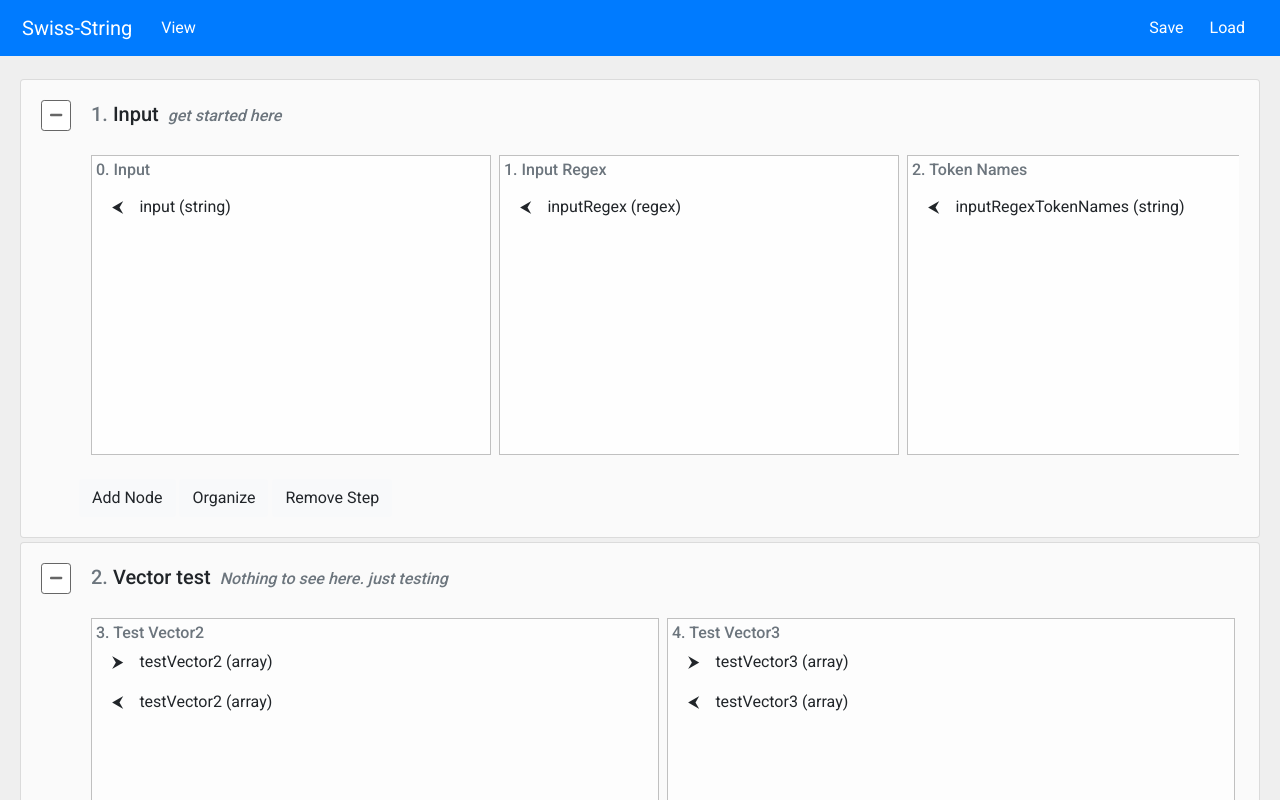
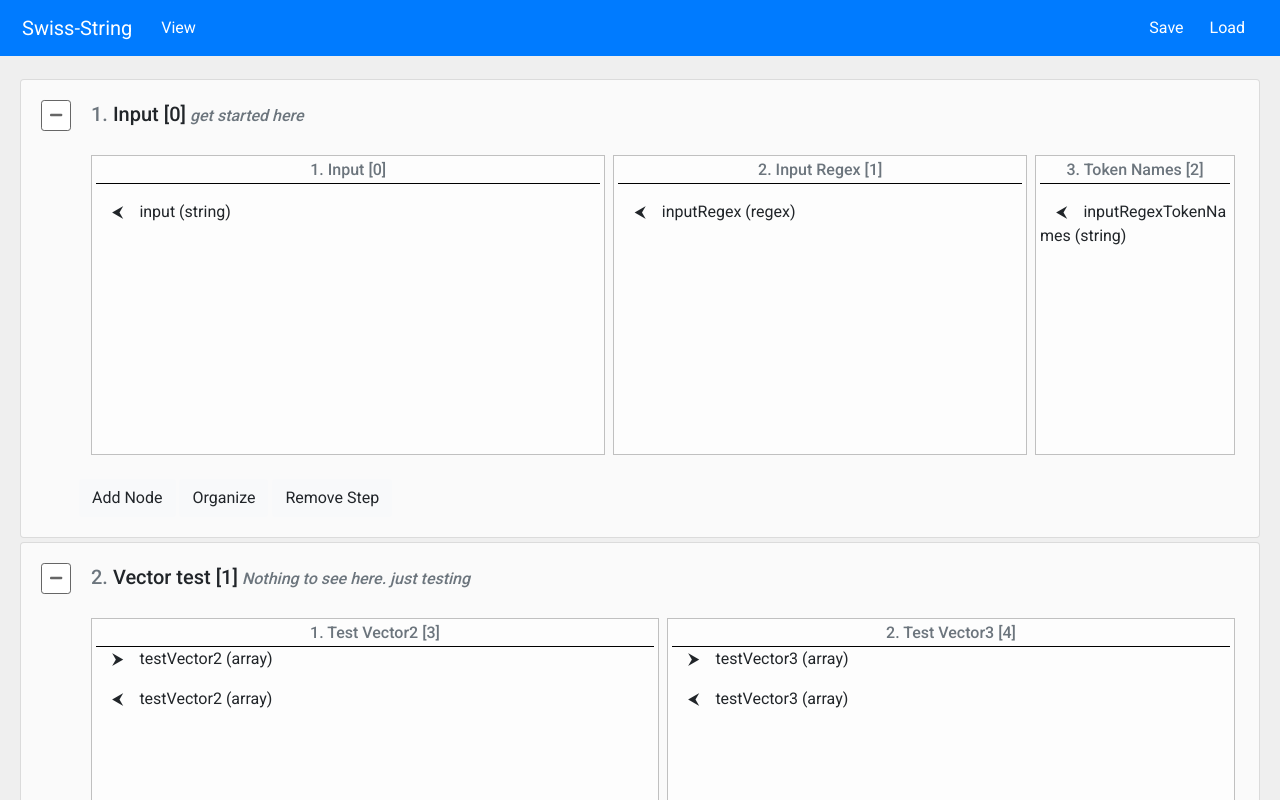
Before and after one commit to vicksonzero/swiss-string, an Angular app: page / in a window 1280 px wide. Shown: the top 800 px of the page. Built offline with nearby package versions, Linux system fonts and the light colour scheme.

Commit message:
addColumn(); createNode(); Show both index and ID; styles and layouts

```diff
--- a/src/app/column/column.component.html
+++ b/src/app/column/column.component.html
@@ -21,4 +21,4 @@
   </div>
 </div>
 
-<app-node [nodeInstance]="nodeInstance"></app-node>
+<app-node [nodeInstance]="nodeInstance" [nodeIndex]="index"></app-node>
--- a/src/app/column/column.component.scss
+++ b/src/app/column/column.component.scss
@@ -3,7 +3,7 @@
   border: 1px silver solid;
   display: block;
   background-color: rgba(255, 255, 255, 0.7);
-  min-width: 400px;
+  min-width: 200px;
 }
 
 .toolbar {
--- a/src/app/components/transition-group/transition-group.component.ts
+++ b/src/app/components/transition-group/transition-group.component.ts
@@ -70,6 +70,12 @@ export class TransitionGroupComponent implements AfterViewInit {
     setTimeout(() => this.refreshPosition('prevPos'), 0); // save init positions on next 'tick'
   }
 
+  @HostListener('scroll', ['$event']) // for scroll events of the current element
+  onScroll(event: Event) {
+    setTimeout(() => this.refreshPosition('newPos'), 0); // save init positions on next 'tick'
+    setTimeout(() => this.refreshPosition('prevPos'), 0); // save init positions on next 'tick'
+  }
+
   runCallback(item: TransitionGroupItemDirective) {
     if (item.moveCallback) {
       item.moveCallback();
@@ -95,7 +101,7 @@ export class TransitionGroupComponent implements AfterViewInit {
   }
 
   refreshPosition(prop: 'prevPos' | 'newPos') {
-    console.log('refreshPosition ', prop);
+    // console.log('refreshPosition ', prop);
 
     this.items.forEach((item) => {
       const parentPos = this.el.nativeElement.getBoundingClientRect() as DOMRect;
--- a/src/app/main/main.component.ts
+++ b/src/app/main/main.component.ts
@@ -1,5 +1,5 @@
 import { Component, OnInit } from '@angular/core';
-import { merge } from 'rxjs';
+import { combineLatest } from 'rxjs';
 import { INodeInstance, IStep } from '../s/new-model/appDefinitions';
 import { NodeService } from '../s/node.service';
 import { Step } from '../s/Step';
@@ -21,14 +21,19 @@ export class MainComponent implements OnInit {
     this.stepsService.steps$.subscribe((steps) => {
       // console.log('MainComponent', steps);
       this.steps = steps;
-      this.stepsJSON = JSON.stringify(steps, null, 4);
+      // this.stepsJSON = JSON.stringify(steps, null, 4);
     });
 
     this.nodeService.nodes$.subscribe((nodes) => {
-      this.nodes = nodes;
+      this.nodes = nodes.reduce((result, node) => {
+        return {
+          ...result,
+          [node.nodeID]: node,
+        };
+      }, {});
     });
 
-    merge(this.stepsService.steps$, this.nodeService.nodes$).subscribe(([steps, nodes]) => {
+    combineLatest(this.stepsService.steps$, this.nodeService.nodes$).subscribe(([steps, nodes]) => {
       const obj = {
         _comments: [
           'https://www.jsonschemavalidator.net/',
--- a/src/app/node/node.component.html
+++ b/src/app/node/node.component.html
@@ -1,5 +1,5 @@
-<div class="view">
-  <h6 class="text-secondary">{{nodeInstance.nodeID}}. {{nodeInstance.title}}</h6>
+<div class="title">
+  <h6 class="text-secondary">{{nodeIndex + 1}}. {{nodeInstance.title}} <span>[{{nodeInstance.nodeID}}]</span></h6>
 </div>
 <div class="node-input" [class.isMobile]="isMobile">
   <!-- Inputs <span>({{nodeInstance.inputs.length}})</span> -->
@@ -7,6 +7,9 @@
     <li *ngFor="let input of nodeInstance.inputs; let i = index;">{{input.name}} ({{input.type}})</li>
   </ul>
 </div>
+<div class="view">
+
+</div>
 <div class="node-output" [class.isMobile]="isMobile">
   <!-- Outputs <span>({{nodeInstance.outputs.length}})</span> -->
   <ul>
--- a/src/app/node/node.component.scss
+++ b/src/app/node/node.component.scss
@@ -1,7 +1,16 @@
-
 textarea {
   width: 100%;
   // height: 100%;
+}
+
+.title {
+  border-bottom: 1px black solid;
+
+  h6 {
+    margin: 0;
+    margin-bottom: 4px;
+    text-align: center;
+  }
 }
 
 .node-input ul {
@@ -9,8 +18,8 @@ textarea {
   padding: 0;
 
   li:before {
-    content: '\2B9E';
-    margin: 0 1em;    /* any design */
+    content: "\2B9E";
+    margin: 0 1em; /* any design */
   }
 }
 
@@ -19,18 +28,18 @@ textarea {
   padding: 0;
 
   li:before {
-    content: '\2B9C';
-    margin: 0 1em;    /* any design */
+    content: "\2B9C";
+    margin: 0 1em; /* any design */
   }
 }
 
-.isMobile{
+.isMobile {
   &.node-input ul {
     list-style: none;
 
     li:before {
-      content: '\2B9E';
-      margin: 0 1em;    /* any design */
+      content: "\2B9E";
+      margin: 0 1em; /* any design */
     }
   }
 
@@ -38,8 +47,8 @@ textarea {
     list-style: none;
 
     li:before {
-      content: '\2B9C';
-      margin: 0 1em;    /* any design */
+      content: "\2B9C";
+      margin: 0 1em; /* any design */
     }
   }
 }
--- a/src/app/node/node.component.ts
+++ b/src/app/node/node.component.ts
@@ -9,6 +9,7 @@ import { INodeInstance } from '../s/new-model/appDefinitions';
 })
 export class NodeComponent implements OnInit {
 
+  @Input() nodeIndex: number;
   @Input() nodeInstance: INodeInstance;
   isMobile = false;
 
--- a/src/app/s/node.service.ts
+++ b/src/app/s/node.service.ts
@@ -19,4 +19,20 @@ export class NodeService {
       shareReplay(1),
     );
   }
+
+  createNode() {
+    const old = this.nodesSource.getValue();
+    const insertValue: INodeInstance = {
+      nodeID: this.nodeCounter,
+      title: "Node",
+      nodeType: "",
+      inputs: [],
+      outputs: [],
+    };
+
+    this.nodeCounter++;
+    this.nodesSource.next([...old, insertValue]);
+    return insertValue;
+  }
+
 }
--- a/src/app/s/steps.service.ts
+++ b/src/app/s/steps.service.ts
@@ -4,6 +4,7 @@ import { shareReplay } from 'rxjs/operators';
 import { mockSteps } from './mockSteps';
 import { IStep } from './new-model/appDefinitions';
 import { StepFactory } from './Step';
+import { NodeService } from './node.service';
 
 @Injectable({
   providedIn: 'root'
@@ -16,7 +17,7 @@ export class StepsService {
   nodeCounter = mockSteps.nodeCounter;
   editorCounter = mockSteps.editorCounter;
 
-  constructor() {
+  constructor(private nodeService: NodeService) {
     this.steps$ = this.stepsSource.pipe(
       shareReplay(1),
     );
@@ -43,6 +44,23 @@ export class StepsService {
     const positionID = oldSteps.findIndex(step => step.stepID === stepID);
     oldSteps.splice(positionID, 1);
     this.stepsSource.next(oldSteps);
+  }
+
+  addColumn(stepID: number) {
+    const oldStep = this.stepsSource.getValue().find(step => step.stepID === stepID);
+    if (!oldStep) {
+      throw new TypeError(`Step ID "${stepID}" not found`);
+    }
+
+    const newNode = this.nodeService.createNode();
+
+    oldStep.columns.push({
+      nodeID: newNode.nodeID,
+      width: 1,
+      height: 300,
+    });
+
+    this.updateStep(stepID, oldStep);
   }
 
   columnResize(stepID: number, nodeID: number, delta: number) {
--- a/src/app/step/step.component.html
+++ b/src/app/step/step.component.html
@@ -7,6 +7,7 @@
       </button>
       <span class="text-secondary">{{itemIndex}}.{{ ' ' }}</span>
       <app-editable-wrapper [value]="step.title" (valueChange)="onTitleUpdated($event)"></app-editable-wrapper>{{ ' ' }}
+      <span>[{{step.stepID}}]</span>
       <span style="display:inline-block;width:4px;"></span>
       <span class="text-secondary step-type">{{step.description}}</span>
     </h5>
@@ -17,16 +18,18 @@
         *ngFor="let column of columns; let i = index; trackBy: trackColumn" [index]="i"
         [style.flex]="isMobile ? '' : (column.width)" [style.height]="column.height + 'px'"
         [nodeInstance]="nodes[column.nodeID]" [isOrganizeMode]="isOrganizeMode"
-        (clickResizeButton)="onClickColumnChangeSize(column.nodeID, $event)" (clickArrangeButton)="onClickColumnArrange(column.nodeID, $event)"
-        (requestMoveToStep)="onColumnMoveToStep(column.nodeID, $event)" (clickTrash)="onClickColumnRemove(column.nodeID)" [canSizeUp]="true"
-        [canSizeDown]="column.height>100" [canArrangeUp]="i>0" [canArrangeDown]="i < columns.length-1">
+        (clickResizeButton)="onClickColumnChangeSize(column.nodeID, $event)"
+        (clickArrangeButton)="onClickColumnArrange(column.nodeID, $event)"
+        (requestMoveToStep)="onColumnMoveToStep(column.nodeID, $event)"
+        (clickTrash)="onClickColumnRemove(column.nodeID)" [canSizeUp]="true" [canSizeDown]="column.height>100"
+        [canArrangeUp]="i>0" [canArrangeDown]="i < columns.length-1">
       </app-column>
     </app-transition-group>
   </div>
 
   <div class="step-buttons card-body toolbar" [hidden]="!isExpanded">
     <div class="toolbar-default" *ngIf="!isOrganizeMode">
-      <button class="btn btn-light">Add Node</button>{{ ' ' }}
+      <button class="btn btn-light" (click)="onClickAddNode()">Add Node</button>{{ ' ' }}
       <button class="btn btn-light" (click)="onClickOrganize()">Organize</button>{{ ' ' }}
       <button class="btn btn-light" (click)="onClickRemoveStep()">Remove Step</button>
     </div>
--- a/src/app/step/step.component.ts
+++ b/src/app/step/step.component.ts
@@ -65,6 +65,10 @@ export class StepComponent implements OnInit {
     this.isOrganizeMode = isOrganizeMode;
   }
 
+  onClickAddNode() {
+    this.stepsService.addColumn(this.step.stepID);
+  }
+
   onClickOrganize() {
     this.setOrganizeMode(true);
   }
```
